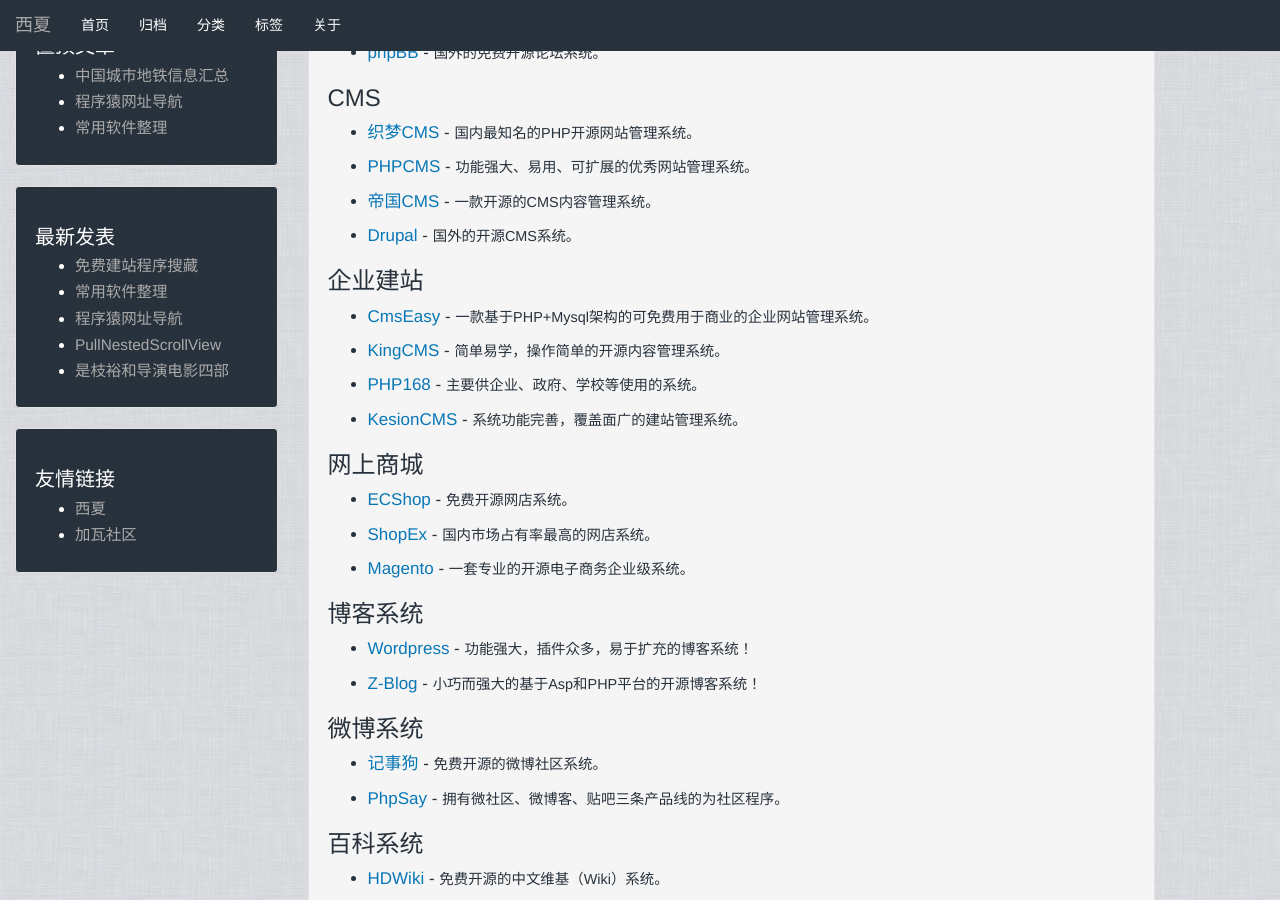
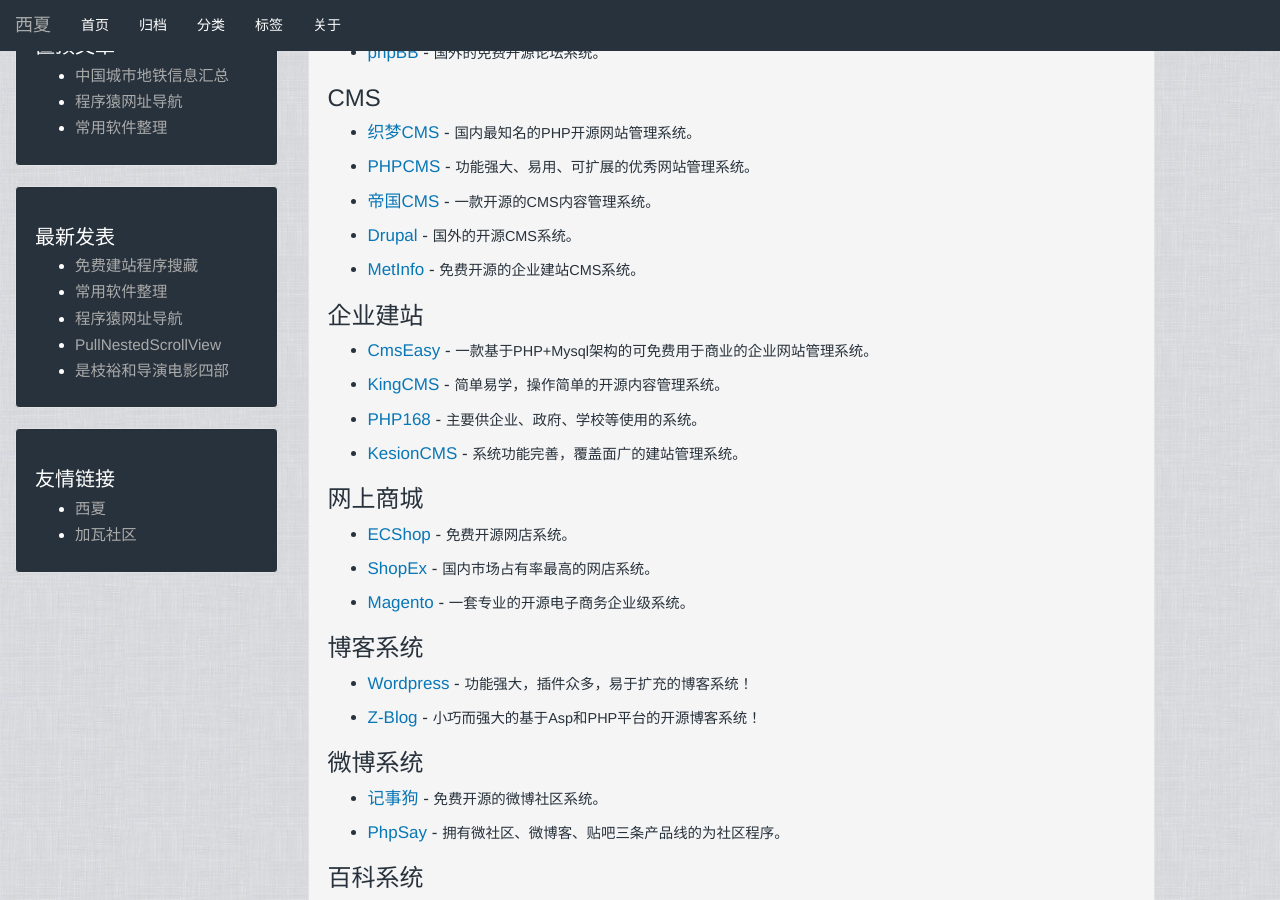
Before and after one commit to simon126649/zxixia.github.io, a Jekyll site: the page built from _posts/2017-10-09-free-site-builder-nav.markdown, in a window 1280 px wide and 900 px high, scrolled down 307 px. Built offline with Jekyll 4.4.1, drawn with Linux system fonts in a browser that asks for light colours.

Commit message:
[xixia][20171010][ 1.Update 2017-10-09-free-site-builder-nav.markdown ]

```diff
--- a/_data/nav/sitebuilder.yml
+++ b/_data/nav/sitebuilder.yml
@@ -26,6 +26,9 @@
     - title: "Drupal"
       url: "https://www.drupal.org/"
       description: "国外的开源CMS系统。"
+    - title: "MetInfo"
+      url: "https://www.metinfo.cn/"
+      description: "免费开源的企业建站CMS系统。"
 - type: "企业建站"
   sites:
     - title: "CmsEasy"
```
